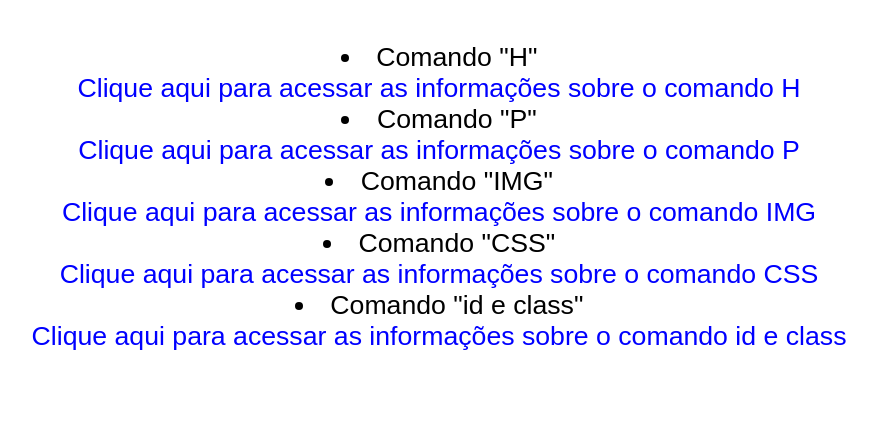
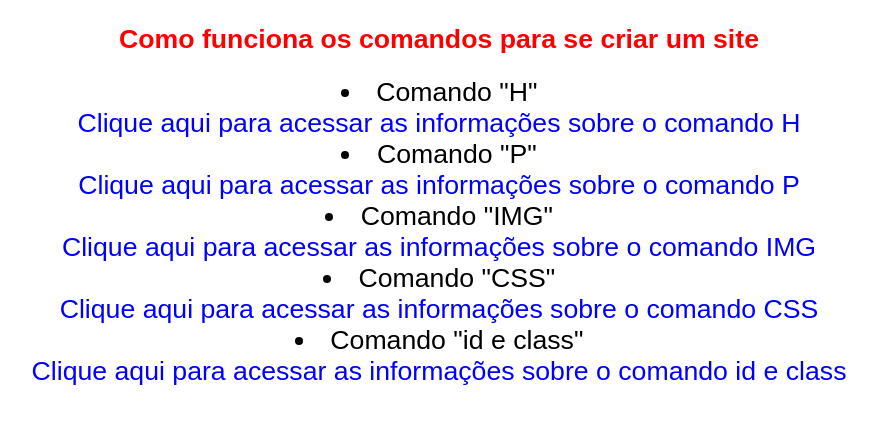
Before and after one commit to DanielTrannin/Principais-comandos, a plain HTML site: page index.html in a window 1280 px wide. Shown: the part 75-498 px from the top of the page, without its empty margins (201-1078 px from the left). Drawn offline with Linux system fonts and the light colour scheme.

Commit message:
Update index.html

```diff
--- a/index.html
+++ b/index.html
@@ -10,7 +10,7 @@
 <body>
     <h1>Principais comandos para se criar um site</h1>
 
-    <h2">Como funciona os comandos para se criar um site</h2>
+    <h2>Como funciona os comandos para se criar um site</h2>
 
         <li>Comando "H"</li>
         <a href="Comando H.html" target="_blank">Clique aqui para acessar as informações sobre o comando H</a>
```
